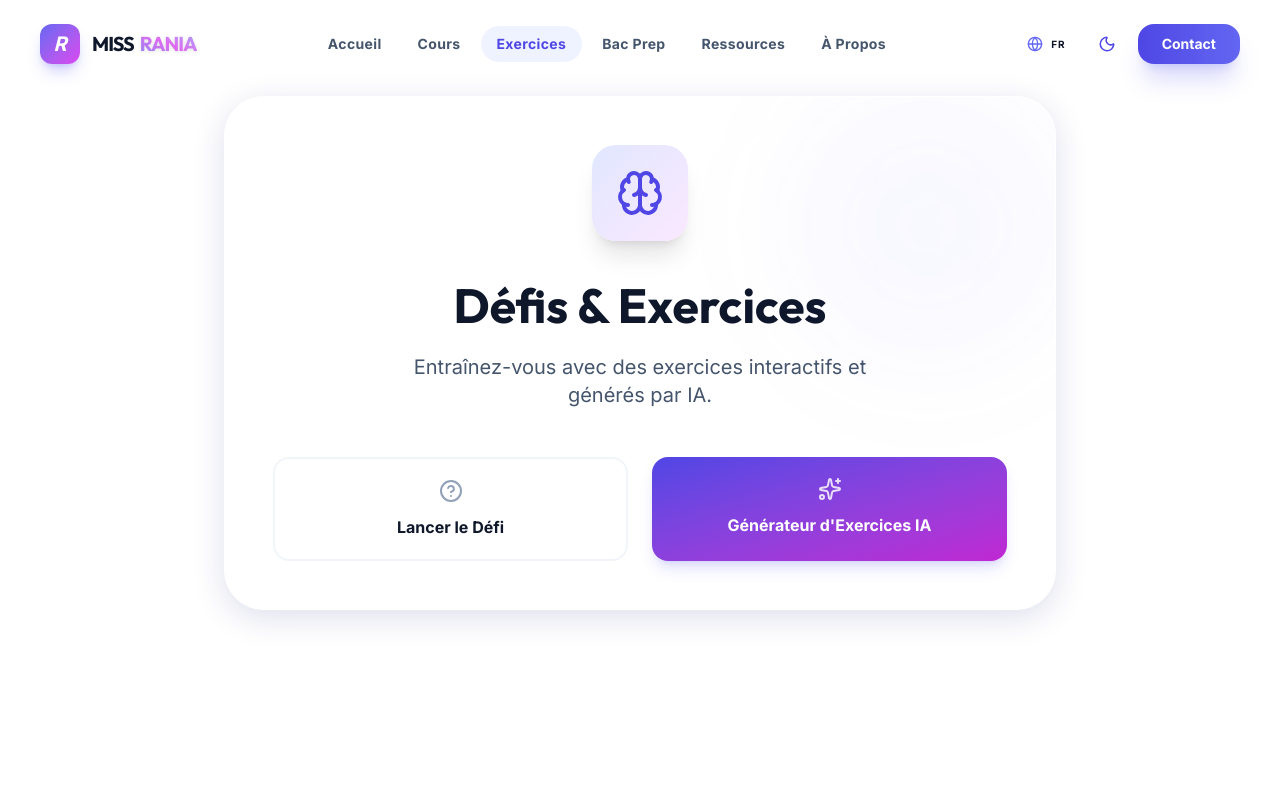
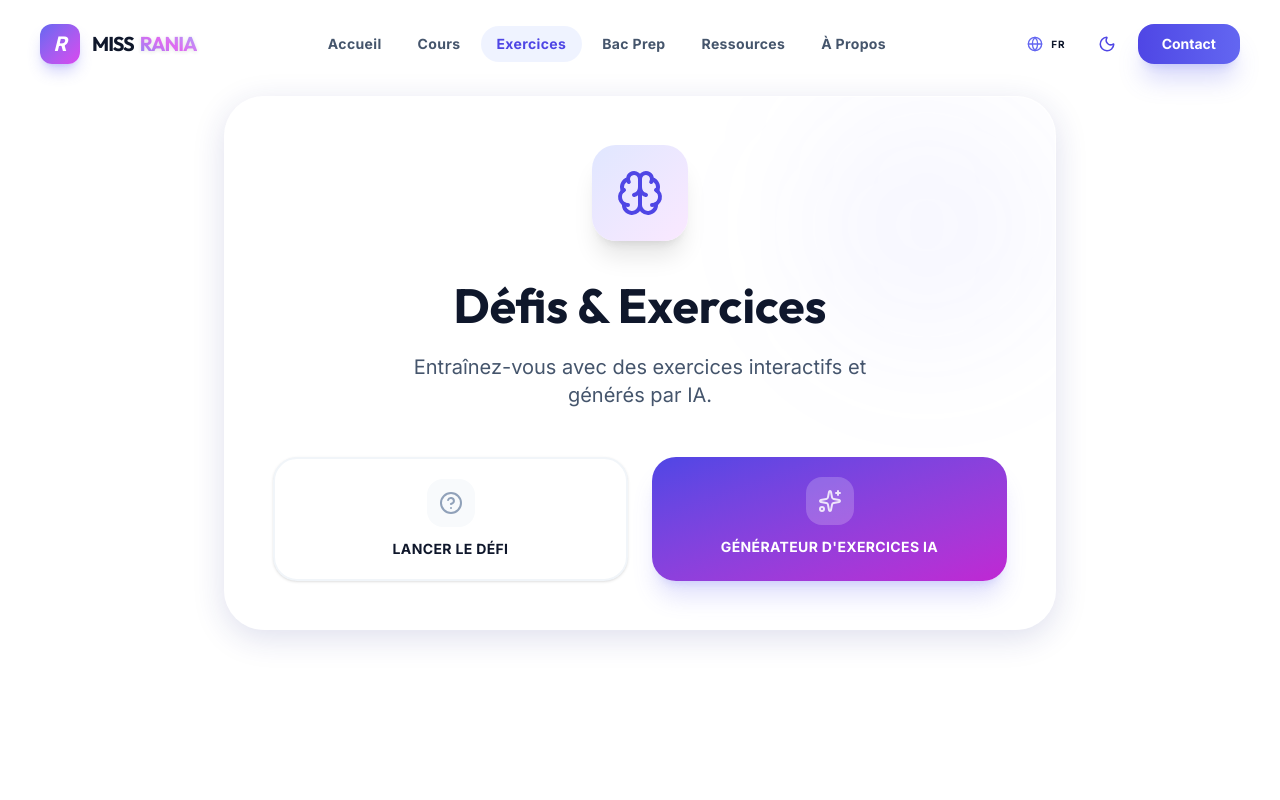
Before and after one commit to MissRania/English, a React (Vite) app: page /exercises in a window 1280 px wide. Shown: the top 800 px of the page. Built offline with nearby package versions, Linux system fonts and the light colour scheme.

Commit message:
Final UI polish for About and Exercises

```diff
--- a/src/pages/Exercises.jsx
+++ b/src/pages/Exercises.jsx
@@ -123,19 +123,22 @@ const Exercises = ({ lang }) => {
               <div className="grid grid-cols-1 sm:grid-cols-2 gap-6">
                 <button
                   onClick={handleStartDefault}
-                  className="px-8 py-5 rounded-2xl bg-white dark:bg-slate-900 border-2 border-slate-100 dark:border-slate-800 font-bold dark:text-white hover:border-primary-500 transition-all flex flex-col items-center gap-3 group"
+                  className="px-8 py-5 rounded-3xl bg-white dark:bg-slate-900 border-2 border-slate-100 dark:border-slate-800 font-black dark:text-white hover:border-primary-500 transition-all flex flex-col items-center gap-3 group shadow-sm hover:shadow-2xl active:scale-95"
                 >
-                  <HelpCircle className="text-slate-400 group-hover:text-primary-500 transition-colors" />
-                  <span>{t.startChallenge}</span>
+                  <div className="w-12 h-12 rounded-2xl bg-slate-50 dark:bg-slate-800 flex items-center justify-center group-hover:bg-primary-50 dark:group-hover:bg-primary-900/30 transition-colors">
+                    <HelpCircle className="text-slate-400 group-hover:text-primary-500 transition-colors" />
+                  </div>
+                  <span className="text-sm tracking-wide uppercase">{t.startChallenge}</span>
                 </button>
 
                 <button
                   onClick={handleGenerateAI}
-                  className="px-8 py-5 rounded-2xl bg-gradient-to-br from-primary-600 to-secondary-600 text-white font-bold shadow-lg shadow-primary-500/20 hover:scale-105 active:scale-95 transition-all flex flex-col items-center gap-3 relative group overflow-hidden"
+                  className="px-8 py-5 rounded-3xl bg-gradient-to-br from-primary-600 to-secondary-600 text-white font-black shadow-xl shadow-primary-500/20 hover:scale-105 active:scale-95 transition-all flex flex-col items-center gap-3 relative group overflow-hidden shiny-effect"
                 >
-                  <div className="absolute inset-0 bg-white/20 translate-y-full group-hover:translate-y-0 transition-transform duration-500" />
-                  <Sparkles className="animate-pulse" />
-                  <span className="relative z-10">{t.aiGenerator}</span>
+                  <div className="w-12 h-12 rounded-2xl bg-white/20 flex items-center justify-center">
+                    <Sparkles className="animate-pulse" />
+                  </div>
+                  <span className="relative z-10 text-sm tracking-wide uppercase">{t.aiGenerator}</span>
                 </button>
               </div>
             </motion.div>
```
